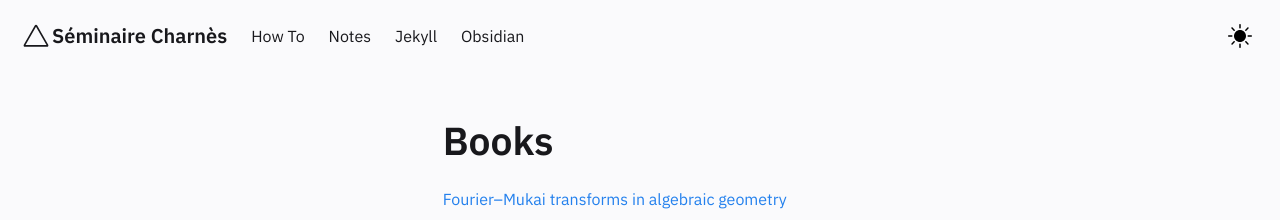
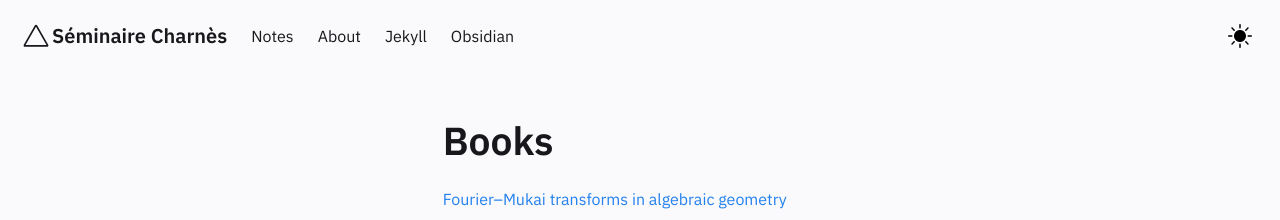
Before and after one commit to runxg/runxg.github.io, a Jekyll site: the page built from pages/index.md, in a window 1280 px wide. Shown: the top 220 px of the page. Built offline with Jekyll 4.4.1, drawn with Linux system fonts in a browser that asks for light colours.

Commit message:
Update Header.html

```diff
--- a/_includes/Header.html
+++ b/_includes/Header.html
@@ -55,11 +55,11 @@
 
     <div id="navbarBasicExample" class="navbar-menu">
       <div class="navbar-start">
-        <a href="../posts/how-to"  class="navbar-item">
-          How To
-        </a>
         <a href="../notes" target="_blank" class="navbar-item">
           Notes
+        </a>
+        <a href="../posts/about"  class="navbar-item">
+          About
         </a>
         <a href="https://jekyllrb.com/" target="_blank"  class="navbar-item">
           Jekyll
```
